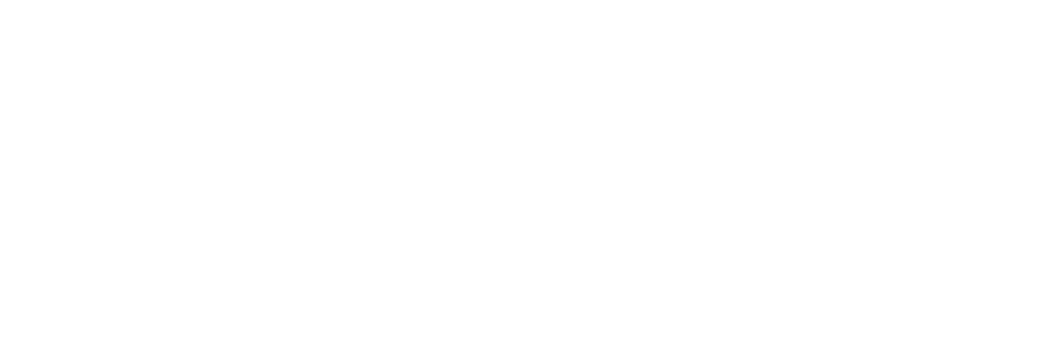
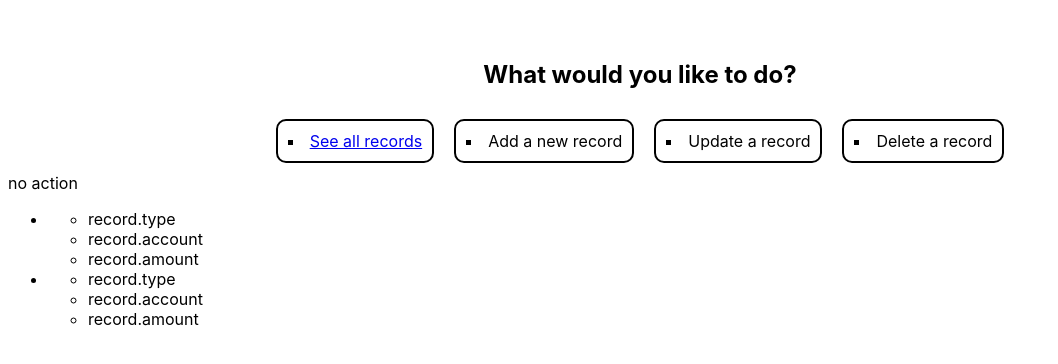
Before and after one commit to yorjofree/accounting-app-frontend, an Angular app: page /actionlist/get in a window 1280 px wide. Before the commit this address led to /. Shown: the top 364 px of the page, without its empty margins (0-1058 px from the left). Built offline with nearby package versions, Linux system fonts and the light colour scheme.

Commit message:
used child route for get action

```diff
--- a/src/app/action-list/action-list.component.html
+++ b/src/app/action-list/action-list.component.html
@@ -1,6 +1,6 @@
 <h2>What would you like to do?</h2>
 <ul>
-    <li (click)="getRecords()">{{ record.get() }}</li>
+    <li (click)="getRecords()"><a routerLink="get">{{ record.get() }}</a></li>
     <li (click)="postRecord()">{{ record.post() }}</li>
     <li (click)="updateRecord()">{{ record.update() }}</li>
     <li (click)="deleteRecord()">{{ record.delete() }}</li>
@@ -23,3 +23,5 @@
         no action
     }
 }
+
+<router-outlet />
--- a/src/app/action-list/action-list.component.ts
+++ b/src/app/action-list/action-list.component.ts
@@ -1,8 +1,9 @@
 import { Component, signal } from '@angular/core';
+import { RouterOutlet, RouterLink } from '@angular/router';
 
 @Component({
   selector: 'app-action-list',
-  imports: [],
+  imports: [RouterOutlet, RouterLink],
   templateUrl: './action-list.component.html',
   styleUrl: './action-list.component.css'
 })
--- a/src/app/app.component.ts
+++ b/src/app/app.component.ts
@@ -1,10 +1,9 @@
 import { Component } from '@angular/core';
-import { RouterLink, RouterLinkActive, RouterOutlet } from '@angular/router';
-import {HomeComponent} from './home/home.component';
+import { RouterOutlet } from '@angular/router';
 
 @Component({
   selector: 'app-root',
-  imports: [RouterOutlet, RouterLink, RouterLinkActive, HomeComponent],
+  imports: [RouterOutlet],
   templateUrl: './app.component.html',
   styleUrl: './app.component.css'
 })
--- a/src/app/home/home.component.ts
+++ b/src/app/home/home.component.ts
@@ -1,10 +1,9 @@
 import { Component } from '@angular/core';
-import {ActionListComponent} from '../action-list/action-list.component';
-import { RouterLink, RouterLinkActive, RouterOutlet } from '@angular/router';
+import { RouterLink } from '@angular/router';
 
 @Component({
   selector: 'app-home',
-  imports: [ActionListComponent, RouterLink],
+  imports: [RouterLink],
   templateUrl: './home.component.html',
   styleUrl: './home.component.css'
 })
--- a/src/app/record-list/record-list.component.html
+++ b/src/app/record-list/record-list.component.html
@@ -1 +1,4 @@
-<p>record-list works!</p>
+<ul>
+    <li><app-record /></li>
+    <li><app-record /></li>
+</ul>
--- a/src/app/record-list/record-list.component.ts
+++ b/src/app/record-list/record-list.component.ts
@@ -1,11 +1,23 @@
 import { Component } from '@angular/core';
+import { RecordComponent } from '../record/record.component';
 
 @Component({
   selector: 'app-record-list',
-  imports: [],
+  imports: [RecordComponent],
   templateUrl: './record-list.component.html',
   styleUrl: './record-list.component.css'
 })
 export class RecordListComponent {
-
+  records = [
+    {
+      type: 'entrata',
+      account: 'cassa',
+      amount: 10.00
+    },
+    {
+      type: 'uscita',
+      account: 'conto corrente',
+      amount: -5.00
+    }
+  ]
 }
--- a/src/app/record/record.component.html
+++ b/src/app/record/record.component.html
@@ -1 +1,5 @@
-<p>record works!</p>
+<ul>
+    <li> record.type </li>
+    <li> record.account </li>
+    <li> record.amount </li>
+</ul>
--- a/src/app/record/record.component.ts
+++ b/src/app/record/record.component.ts
@@ -7,5 +7,5 @@
   styleUrl: './record.component.css'
 })
 export class RecordComponent {
-
+  record = {};
 }
```
Also changed, not shown: src/app/app.routes.ts (+8 -1 lines).
